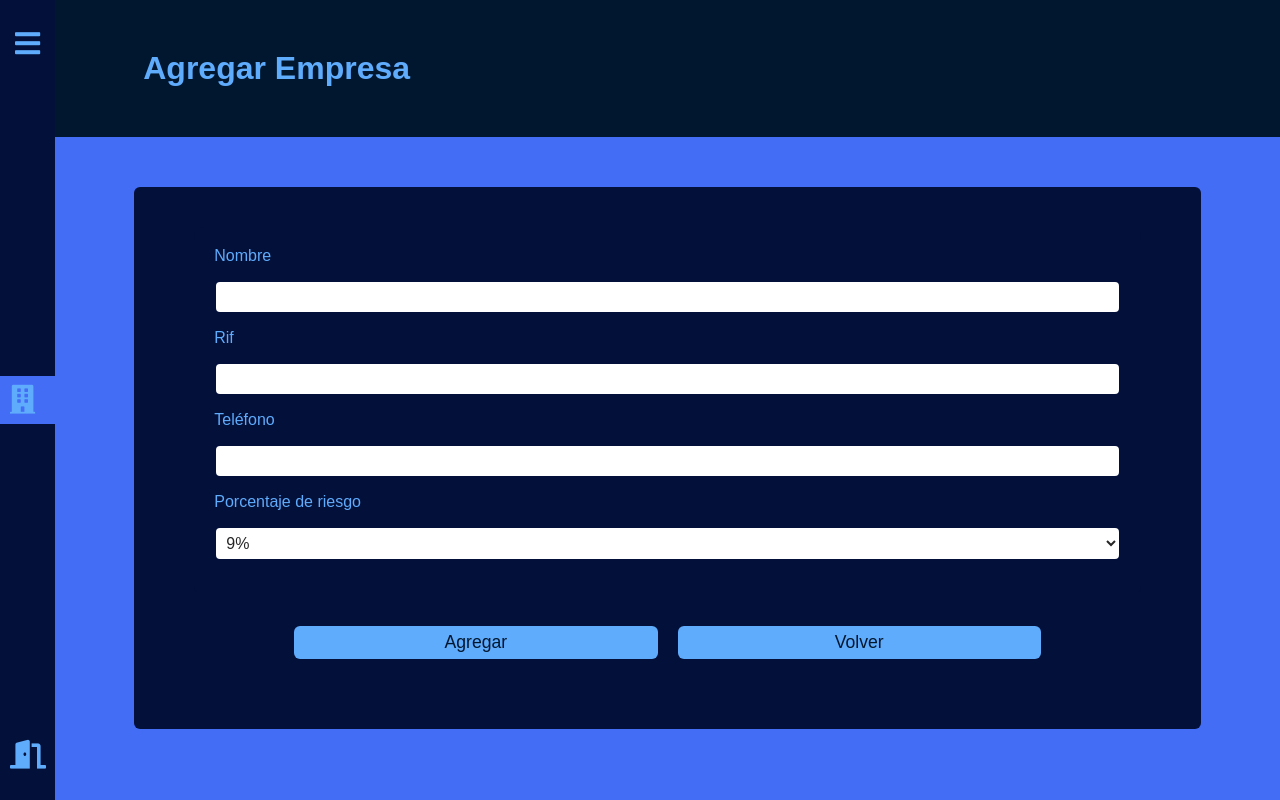
After one commit to JhosdryG/nomina, a PHP site: page /addEnterprise.php in a window 1280 px wide. The commit adds this page. Run offline with PHP 8.4, Linux system fonts and the light colour scheme; some libraries are stand-ins or nearby versions.

Commit message:
formulario añadir empresa

```diff
--- /dev/null
+++ b/addEnterprise.php
@@ -0,0 +1,105 @@
+<!DOCTYPE html>
+<html lang="es">
+
+<head>
+    <meta charset="UTF-8">
+    <meta name="viewport" content="width=device-width, initial-scale=1.0">
+    <meta http-equiv="X-UA-Compatible" content="ie=edge">
+    <title>Admin</title>
+    <!-- {{!-- Firebase scripts --}} -->
+    <script src="https://www.gstatic.com/firebasejs/6.2.0/firebase-app.js"></script>
+    <script src="https://www.gstatic.com/firebasejs/6.2.0/firebase-storage.js"></script>
+    <!-- {{!-- Google fonts Roboto --}} -->
+    <link href="https://fonts.googleapis.com/css2?family=Roboto:wght@400;500&display=swap" rel="stylesheet">
+    <!-- {{!-- Font Awesome CDN --}} -->
+    <link rel="stylesheet" href="https://use.fontawesome.com/releases/v5.13.0/css/solid.css" integrity="sha384-fZFUEa75TqnWs6kJuLABg1hDDArGv1sOKyoqc7RubztZ1lvSU7BS+rc5mwf1Is5a" crossorigin="anonymous">
+    <link rel="stylesheet" href="https://use.fontawesome.com/releases/v5.13.0/css/fontawesome.css" integrity="sha384-syoT0d9IcMjfxtHzbJUlNIuL19vD9XQAdOzftC+llPALVSZdxUpVXE0niLOiw/mn" crossorigin="anonymous">
+    <!-- {{!-- Sweet Alert CDN --}} -->
+    <script src="https://cdn.jsdelivr.net/npm/sweetalert2@9"></script>
+    <!-- {{!-- My Styles --}} -->
+    <link rel="stylesheet" href="css/admin.min.css">
+    <link rel="stylesheet" href="css/add_product.min.css">
+
+</body>
+</head>
+
+<body>
+    <div class="nav_container">
+        <nav class="nav" id="menuNormal">
+            <div class="container">
+                <div class="main_nav_buttons">
+                    <div class="menu_icon nav_buttons" id="menu_button">
+                        <i class="fas fa-bars" ></i>
+                        <span class="icon_text">Menu</span>
+                    </div>
+
+                </div>
+                <div class="nav_buttons options">
+                    <a href="admin.php" class="icon_link active"><i class="fas fa-building"></i><span class="icon_text">Productos</span></a>
+                </div>
+                <div class="logout_button nav_buttons">
+                    <a href="/admin/logout" class="icon_link"><i class="fas fa-door-open"></i><span class="icon_text">Salir</span></a>
+                </div>
+            </div>
+        </nav>
+        <div class="alternative-menu" id="alternative-menu">
+            <a href="admin.php" class="menu_link"><i class="fas fa-building"></i> <span class="icon_text_alternative" >Productos</span> </a>
+        </div>
+    </div>
+
+    <header class="header">
+        <div class="container">
+            <h2>Agregar Empresa</h2>
+        </div>
+    </header>
+
+    <main class="main">
+        <div class="container">
+
+            <form class="form">
+
+                <div class="form_section section_form">
+                    <div class="form_group">
+                        <label for="" class="form_group_label">
+                            Nombre
+                        </label>
+                        <input id="title" type="text" name="title" value=""/>
+                    </div>
+
+                    <div class="form_group section_form">
+                        <label for="" class="form_group_label">
+                            Rif
+                        </label>
+                        <input id="detailPrice" type="text" name="detailPrice" value=""/>
+                    </div>
+                    <div class="form_group">
+                        <label for="" class="form_group_label">
+                            Teléfono
+                        </label>
+                        <input id="bigPrice" type="text" name="bigPrice" value=""/>
+                    </div>
+                    <div class="form_group">
+                        <label for="riesgo" class="form_group_label">
+                            Porcentaje de riesgo
+                        </label>
+                        <select name="" id="riesgo">
+                            <option value="nine">9%</option>
+                            <option value="ten">10%</option>
+                            <option value="eleven">11%</option>
+                        </select>
+                    </div>
+                </div>
+
+                <div class="button_group form_section">
+
+                    <input type="button" onclick="onSubmit" value="Agregar" class="button button_add"/>
+                    <a href="admin.php" class="button button_back">Volver</a>
+                </div>
+            </form>
+        </div>
+    </main>
+    <script src="/scripts/adminMenu.js"></script>
+    <script src="/scripts/addProduct.js"></script>
+</body>
+
+</html>
--- a/sass/admin/add_product.sass
+++ b/sass/admin/add_product.sass
@@ -10,17 +10,13 @@ main
 
 .form
     padding: 20px
-    background: $primary
+    background: $secondary
     border: none
     border-radius: 6px
     width: 100%
     max-width: 100%
 
     @include tablet()
-        display: grid
-        grid-template-areas: "image form" "buttons buttons"
-        grid-template-columns: 40% 60%
-        grid-gap: 20px
         padding: 40px 60px
 
         .form_section
@@ -28,36 +24,19 @@ main
             flex-direction: column
             justify-content: space-between
 
-            &.section_image
-                padding: 20px
-                border-radius: 10px
-                background-color: $primary-light
-                grid-area: image
-
-
             &.section_form
                 padding: 20px
                 border-radius: 10px
-                background-color: $primary-light
+                background-color: $secondary
                 grid-area: form
-
 
     &_group
         display: flex
         flex-direction: column
 
-
-        #productImage
-            width: 100%
-            max-height: 300px
-            margin: 35px auto
-            margin-top: 0
-            border: none
-            border-radius: 10px
-
         &_label
             margin: 25px 0 10px 0
-            color: $secondary
+            color: $primary-light
             font-size: 1rem
             @include tablet()
                 margin: 0
@@ -74,18 +53,16 @@ main
             @include tablet()
                 margin-bottom: 15px
 
-        & textarea
+        & select
             padding: 6px
             font-size: 1rem
             color: $dark
-            border: none
+            border: 2px solid $secondary
             border-radius: 6px
+            background-color: #fff
             outline: none
-            resize: none
-            width: 100%
-            border: 2px solid $secondary
-            height: 100px
-            background-color: #fff
+            @include tablet()
+                margin-bottom: 15px
 
         & [type="file"]
             display: inline-block
@@ -117,20 +94,19 @@ main
             width: 100%
             font-size: 1.1rem
             text-align: center
-            color: #fff
+            color: $primary
             border: none
             border-radius: 6px
             cursor: pointer
 
+            &:hover
+                background-color: $secondary-light
+
             &_add
-                background-color: $secondary
-
-
-            &_delete
-                background-color: #e93731
+                background-color: $primary-light
 
             &_back
-                background-color: $secondary
+                background-color: $primary-light
 
 #smallImage
     display: none
--- a/sass/admin/admin.sass
+++ b/sass/admin/admin.sass
@@ -3,7 +3,7 @@
 @import ../mixins
 
 body
-    background-color: $secondary-light
+    background-color: $primary-light
 
 
 
@@ -17,16 +17,30 @@ body
     margin-top: 68px
     width: 100%
     padding: 30px
-    background: linear-gradient(90deg, rgba(238,231,18,1) 0%, rgba(255,251,114,1) 100%)
+    background: $primary
+    z-index: 1
 
-    z-index: 1
+    .container
+        display: flex
+        justify-content: space-between
+        align-items: center
 
     h2
         text-align: center
-        color: $secondary
+        color: $primary-light
         @include tablet()
             font-size: 2rem
             text-align: left
+
+    #addProduct
+        background: $primary-light
+        padding: 15px
+        border-radius: 10px
+        color: $primary
+
+        &:hover
+                background-color: $secondary-light
+
 
 
     @include tablet()
@@ -41,7 +55,7 @@ body
     justify-content: center
     align-items: center
     padding: 30px
-    background-color: $secondary-light
+    background-color: $primary-light
 
 
     h2
```
Also changed, not shown: admin.php (+5 -7 lines), css/add_product.min.css (+1 -1 lines), sass/_vars.sass (+4 -5 lines), sass/admin/admin_login.sass (+9 -9 lines), css/admin.min.css, css/admin_login.min.css, css/products.min.css, deparments.php (added).
